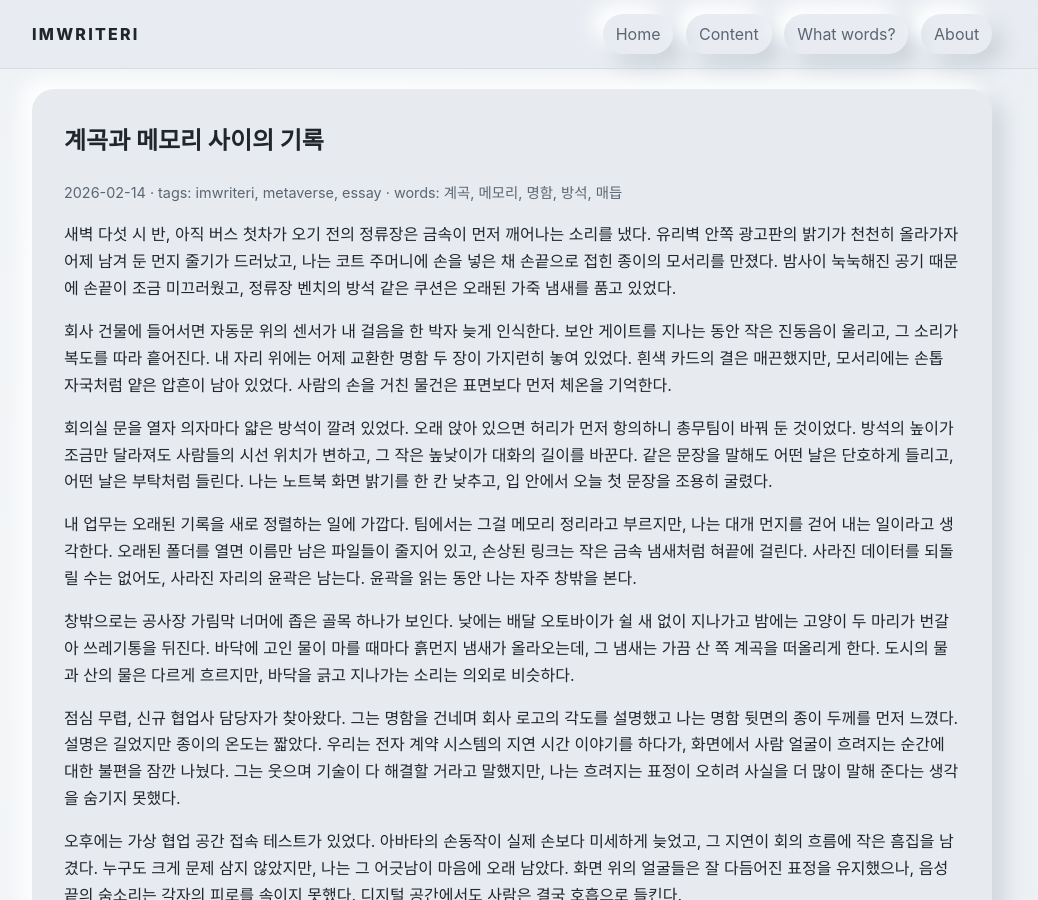
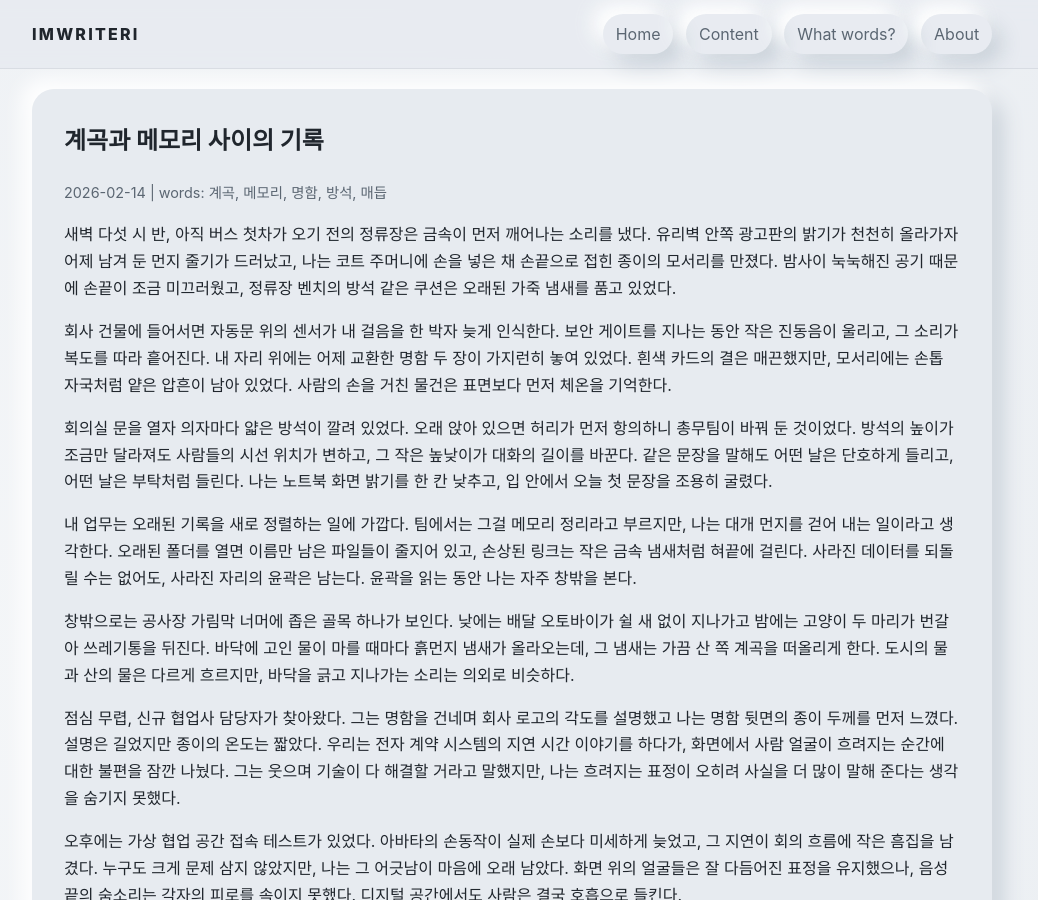
Before and after one commit to skymined/imwriteri, a Jekyll site: the page built from _posts/2026-02-14-imwriteri-3ce5cf6a96.md, in a window 1280 px wide and 900 px high. Shown: the whole window, without its empty margins (128-1166 px from the left). Built offline with Jekyll 4.4.1, drawn with Linux system fonts in a browser that asks for light colours.

Commit message:
Add site-wide tag visibility toggles and keep tags hidden by default

```diff
--- a/_config.yml
+++ b/_config.yml
@@ -9,3 +9,10 @@ permalink: /:year/:month/:day/:title/
 # - User/Organization Page: leave empty ("")
 # - Project Page (repo page): set to "/imwriteri" if needed
 baseurl: "/imwriteri"
+
+# UI toggles
+# - false (default): keep tags hidden in public pages
+# - true: show tags site-wide (post header + list snippets)
+show_tags: false
+# - true: also show sort_tags(category->tag) on post pages
+show_sort_tags: false
--- a/_layouts/default.html
+++ b/_layouts/default.html
@@ -15,6 +15,8 @@
     {% include footer.html %}
     <script>
       window.IMWRITERI_POSTS_URL = {{ '/assets/posts.json' | relative_url | jsonify }};
+      window.IMWRITERI_SHOW_TAGS = {{ site.show_tags | default: false | jsonify }};
+      window.IMWRITERI_SHOW_SORT_TAGS = {{ site.show_sort_tags | default: false | jsonify }};
     </script>
     <script src="{{ '/assets/js/main.js' | relative_url }}?v={{ site.time | date: '%s' }}"></script>
   </body>
--- a/_layouts/post.html
+++ b/_layouts/post.html
@@ -6,11 +6,20 @@ layout: default
     <h1>{{ page.title }}</h1>
     <p class="post-meta">
       <time datetime="{{ page.date | date_to_xmlschema }}">{{ page.date | date: "%Y-%m-%d" }}</time>
-      {% if page.tags and page.tags.size > 0 %}
-        <span> · tags: {{ page.tags | join: ', ' }}</span>
+      {% if site.show_tags and page.tags and page.tags.size > 0 %}
+        <span> | tags: {{ page.tags | join: ', ' }}</span>
       {% endif %}
       {% if page.words and page.words.size > 0 %}
-        <span> · words: {{ page.words | join: ', ' }}</span>
+        <span> | words: {{ page.words | join: ', ' }}</span>
+      {% endif %}
+      {% if site.show_sort_tags and page.sort_tags %}
+        <span>
+          | sort tags:
+          {% assign sort_entries = page.sort_tags | sort %}
+          {% for entry in sort_entries %}
+            {{ entry[0] }}={{ entry[1] }}{% unless forloop.last %}, {% endunless %}
+          {% endfor %}
+        </span>
       {% endif %}
     </p>
   </header>
--- a/assets/js/main.js
+++ b/assets/js/main.js
@@ -1,5 +1,6 @@
 (() => {
   const normalizeWord = (value) => String(value || "").trim().normalize("NFC");
+  const shouldShowTags = Boolean(window.IMWRITERI_SHOW_TAGS);
 
   const parseInlinePostsFallback = () => {
     const postsDataElement = document.getElementById("posts-data");
@@ -58,6 +59,12 @@
 
       link.appendChild(time);
       link.appendChild(title);
+
+      if (shouldShowTags && post.tags.length > 0) {
+        const smallTags = document.createElement("small");
+        smallTags.textContent = `tags: ${post.tags.join(", ")}`;
+        link.appendChild(smallTags);
+      }
 
       if (post.words.length > 0) {
         const small = document.createElement("small");
@@ -201,12 +208,16 @@
         const words = Array.isArray(post.words)
           ? [...new Set(post.words.map(normalizeWord).filter(Boolean))]
           : [];
+        const tags = Array.isArray(post.tags)
+          ? [...new Set(post.tags.map(normalizeWord).filter(Boolean))]
+          : [];
 
         return {
           title: String(post.title || "").trim(),
           url: String(post.url || "").trim(),
           date: String(post.date || "").trim(),
           timestamp: Number(post.timestamp || 0),
+          tags,
           words,
         };
       })
--- a/assets/posts.json
+++ b/assets/posts.json
@@ -7,6 +7,8 @@
     "url": {{ post.url | relative_url | jsonify }},
     "date": {{ post.date | date: "%Y-%m-%d" | jsonify }},
     "timestamp": {{ post.date | date: "%s" | jsonify }},
+    "tags": {% if post.tags %}{{ post.tags | jsonify }}{% else %}[]{% endif %},
+    "sort_tags": {% if post.sort_tags %}{{ post.sort_tags | jsonify }}{% else %}{}{% endif %},
     "words": {% if post.words %}{{ post.words | jsonify }}{% else %}[]{% endif %}
   }{% unless forloop.last %},{% endunless %}
   {% endfor %}
--- a/content.html
+++ b/content.html
@@ -28,6 +28,9 @@ permalink: /content/
         <a href="{{ post.url | relative_url }}">
           <time datetime="{{ post.date | date_to_xmlschema }}">{{ post.date | date: "%Y-%m-%d" }}</time>
           <span class="post-title">{{ post.title }}</span>
+          {% if site.show_tags and post.tags and post.tags.size > 0 %}
+          <small>tags: {{ post.tags | join: ', ' }}</small>
+          {% endif %}
           {% if post.words and post.words.size > 0 %}
           <small>{{ post.words | join: ', ' }}</small>
           {% endif %}
--- a/index.html
+++ b/index.html
@@ -34,6 +34,9 @@ title: IMWRITERI
         <a href="{{ post.url | relative_url }}">
           <time datetime="{{ post.date | date_to_xmlschema }}">{{ post.date | date: "%Y-%m-%d" }}</time>
           <span class="post-title">{{ post.title }}</span>
+          {% if site.show_tags and post.tags and post.tags.size > 0 %}
+          <small>tags: {{ post.tags | join: ', ' }}</small>
+          {% endif %}
           {% if post.words and post.words.size > 0 %}
           <small>{{ post.words | join: ', ' }}</small>
           {% endif %}
```
